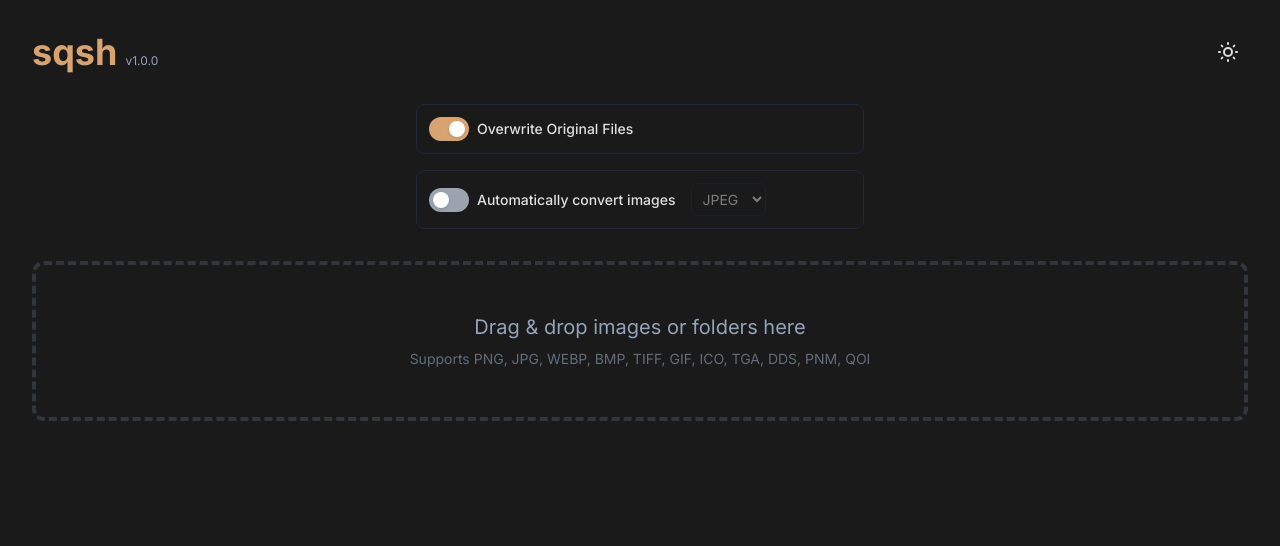
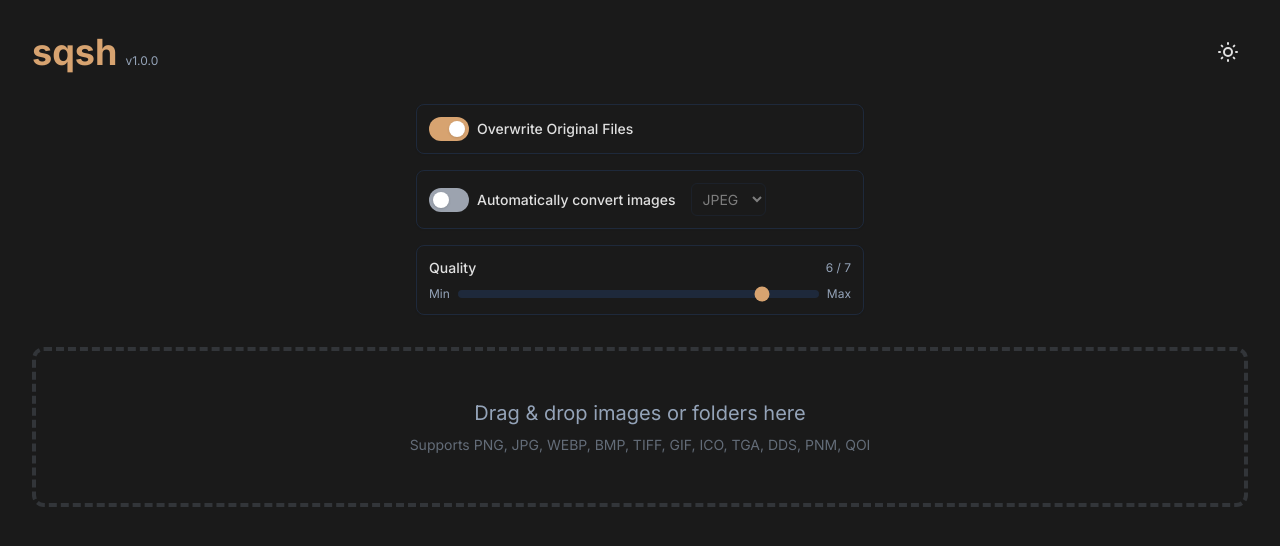
Before and after one commit to Taco-Comovilla/sqsh, a React (Vite) app: page / in a window 1280 px wide. Shown: the top 546 px of the page. Built offline with nearby package versions, Linux system fonts and the light colour scheme.

Commit message:
Implement quality slider for JPG/WEBP compression

```diff
--- a/src/App.tsx
+++ b/src/App.tsx
@@ -45,6 +45,7 @@ function App() {
   const [darkMode, setDarkMode] = useState(true);
   const [convertEnabled, setConvertEnabled] = useState(false);
   const [convertFormat, setConvertFormat] = useState("jpg");
+  const [quality, setQuality] = useState(6);
   const [loaded, setLoaded] = useState(false);
 
   useEffect(() => {
@@ -53,11 +54,13 @@ function App() {
       overwrite: boolean;
       convert_enabled: boolean;
       convert_format: string;
+      quality: number;
     }>("get_config").then((config) => {
       setDarkMode(config.dark_mode);
       setOverwrite(config.overwrite);
       setConvertEnabled(config.convert_enabled);
       setConvertFormat(config.convert_format);
+      setQuality(config.quality);
       setLoaded(true);
     }).catch(console.error);
   }, []);
@@ -68,10 +71,11 @@ function App() {
         darkMode,
         overwrite,
         convertEnabled,
-        convertFormat
+        convertFormat,
+        quality
       }).catch(console.error);
     }
-  }, [darkMode, overwrite, convertEnabled, convertFormat, loaded]);
+  }, [darkMode, overwrite, convertEnabled, convertFormat, quality, loaded]);
 
   useEffect(() => {
     if (darkMode) {
@@ -91,7 +95,7 @@ function App() {
     return () => {
       unlisten.then((f) => f());
     };
-  }, [overwrite, convertEnabled, convertFormat]);
+  }, [overwrite, convertEnabled, convertFormat, quality]);
 
   const handleFiles = async (droppedPaths: string[]) => {
     let allPaths: string[] = [];
@@ -134,6 +138,7 @@ function App() {
           filePath: file.path,
           overwrite: overwrite,
           convertTo: convertEnabled ? convertFormat : null,
+          qualityStep: quality,
         });
 
         if (!result.skipped) {
@@ -322,6 +327,27 @@ function App() {
               <option value="webp">WEBP</option>
             </select>
           </div>
+
+          {/* Quality Slider */}
+          <div className="flex flex-col gap-2 bg-card p-3 rounded-lg border border-border shadow-sm w-full max-w-md">
+            <div className="flex justify-between items-center">
+              <span className="text-sm font-medium text-foreground">Quality</span>
+              <span className="text-xs text-muted-foreground">{quality} / 7</span>
+            </div>
+            <div className="flex items-center gap-2">
+              <span className="text-xs text-muted-foreground">Min</span>
+              <input
+                type="range"
+                min="0"
+                max="7"
+                step="1"
+                value={quality}
+                onChange={(e) => setQuality(parseInt(e.target.value))}
+                className="w-full h-2 bg-muted rounded-lg appearance-none cursor-pointer accent-primary"
+              />
+              <span className="text-xs text-muted-foreground">Max</span>
+            </div>
+          </div>
         </div>
 
         <div className="border-4 border-dashed border-muted-foreground/20 rounded-xl p-12 transition-colors hover:border-primary/50 text-center">
```
Also changed, not shown: 1 other file (tests, documents, lock files or other folders).
